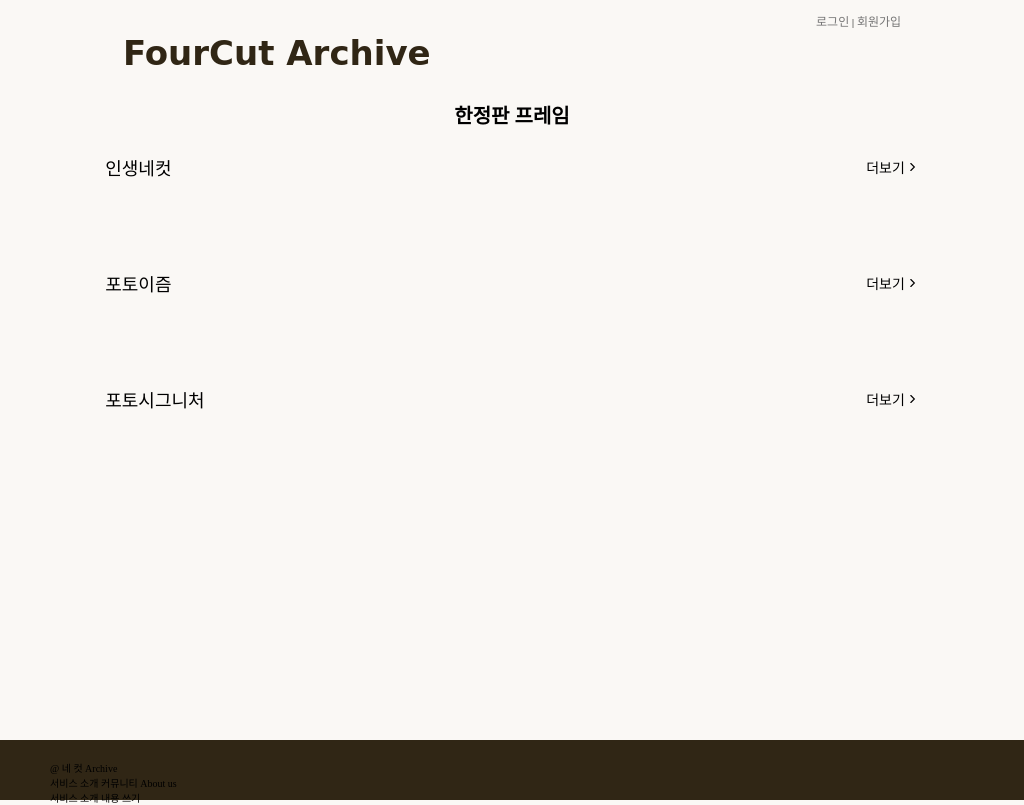
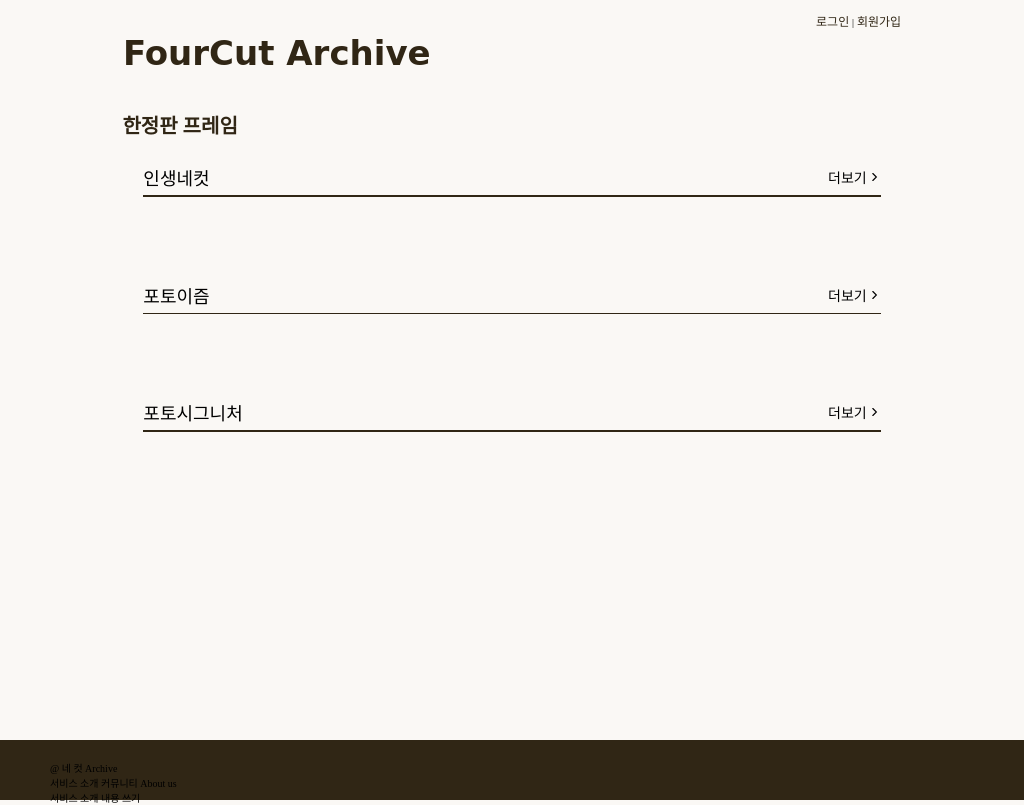
Before and after one commit to piro17-Archive/FilmArchive, a Django app: page /limited in a window 1024 px wide. Run offline with Django 4.2, Linux system fonts and the light colour scheme; data that the repository does not hold is empty; some libraries are stand-ins or nearby versions; some web fonts are replaced.

Commit message:
[design] 기능별 메인페이지 마진 맞추기

```diff
--- a/config/settings.py
+++ b/config/settings.py
@@ -27,7 +27,7 @@ SECRET_KEY = 'django-insecure-4%(_=+p2-%^#cm#p6v9f9dvqre+6rr_gas24drsf#h^6hi&_w+
 DEBUG = True
 
 ALLOWED_HOSTS = ['*']
-CSRF_TRUSTED_ORIGINS = ['https://d10a-1-240-236-163.jp.ngrok.io']
+CSRF_TRUSTED_ORIGINS = ['']
 
 
 # Application definition
--- a/static/css/frame.css
+++ b/static/css/frame.css
@@ -1,7 +1,7 @@
 /* frame */
 @media screen and (max-width: 600px) {
   .frame__container {
-    margin: 3rem;
+    margin: 3rem 7%;
   }
 
   .frame__flex-box {
@@ -158,7 +158,7 @@
 
 @media screen and (min-width: 600px) and (max-width: 1024px) {
   .frame__container {
-    margin: 4rem;
+    margin: 4rem 10%;
   }
 
   .frame__flex-box {
@@ -313,7 +313,7 @@
 
 @media screen and (min-width: 1024px) {
   .frame__container {
-    margin: 5rem;
+    margin: 4rem 10%;
   }
 
   .frame__flex-box {
@@ -332,6 +332,7 @@
     font-size: 2rem;
     font-weight: 700;
     width: 100%;
+    white-space: nowrap;
   }
 
   .frame__left .frame__create {
--- a/static/css/limited.css
+++ b/static/css/limited.css
@@ -6,6 +6,8 @@
 
   .limited--title {
     font-size: 1.8rem;
+    margin-bottom: 2rem;
+    padding: 0 1rem;
   }
 
   .more--text{
@@ -18,41 +20,66 @@
   }
 
   .company--name{
-    font-size: 1.4rem;
+    font-size: 1.5rem;
     font-weight: 500;
   }
 
   .limited-frame--section{
-    width: 90%;
+    width: 95%;
     display: grid;
     grid-template-columns: repeat(3, 1fr);
-    column-gap: 2rem;
+    column-gap: 1rem;
     margin-top: 1rem;
-  }
-
-  .limited-frame--section img{
-    width: 100%;
-    height: 100%;
   }
 
   .limited-frame--section a:nth-last-child(1){
     display:none;
   }
-
-  .photoism img{
-    height: 100%;
-    width: 100%;
-  }
-
 }
 
 @media screen and (min-width: 480px) and (max-width: 1024px){
   .limited--container{
-    margin: 4rem 6rem;
+    margin: 4rem 10%;
   }
 
   .limited--title {
     font-size: 2rem;
+    margin: 1rem 0 2.5rem 0;
+    padding: 0 2rem;
+  }
+
+  .more--text{
+    font-size: 1.2rem;
+  }
+
+  .arrow-icon{
+    width: 1.2rem;
+    height: 1.2rem;
+  }
+
+  .company--name{
+    font-size: 1.6rem;
+    font-weight: 500;
+  }
+
+  .limited-frame--section{
+    width: 95%;
+    display: grid;
+    grid-template-columns: repeat(4, 1fr);
+    column-gap: 1.5rem;
+    margin-top: 1rem;
+  }
+}
+
+@media screen and (min-width: 1024px) {
+  .limited--container{
+    margin: 4rem 10%;
+  }
+
+  .limited--title {
+    font-size: 2rem;
+    padding: 0 2rem;
+    margin: 1rem 0 2.5rem 0;
   }
 
   .more--text{
@@ -74,60 +101,7 @@
     display: grid;
     grid-template-columns: repeat(4, 1fr);
     column-gap: 2rem;
-    margin-top: 1rem;
-  }
-
-  .limited-frame--section img{
-    width: 100%;
-    height: 100%;
-  }
-
-  .photoism img{
-    height: 100%;
-    width: 100%;
-  }
-
-}
-
-@media screen and (min-width: 1024px) {
-  .limited--container{
-    margin: 4rem 6rem;
-  }
-
-  .limited--title {
-    font-size: 2rem;
-  }
-
-  .more--text{
-    font-size: 1.4rem;
-  }
-
-  .arrow-icon{
-    width: 1.4rem;
-    height: 1.4rem;
-  }
-
-  .company--name{
-    font-size: 1.8rem;
-    font-weight: 500;
-  }
-
-  .limited-frame--section{
-    width: 90%;
-    display: grid;
-    grid-template-columns: repeat(4, 1fr);
-    column-gap: 3rem;
     margin-top: 2rem;
-  }
-
-  .limited-frame--section img{
-    width: 100%;
-    height: 100%;
-  }
-
-  .photoism img{
-    height: 100%;
-    width: 100%;
   }
 }
 
@@ -139,17 +113,16 @@
 }
 
 .limited--title {
-  font-weight: 600;
-  margin-bottom: 2.5rem;
+  font-weight: 700;
   width: 100%;
-  text-align: center;
+  color: var(--main-color);
 }
 
 .per-company{
+  width: 90%;
   display: flex;
   flex-direction: column;
   align-items: center;
-  width: 90%;
   margin-bottom: 5rem;
 }
 
@@ -169,11 +142,13 @@
   margin-top: 0.5rem;
   margin-bottom: 1.5rem;
   width: 100%;
+  background: var(--main-color);
+  height: 0.15rem;
 }
 
 .limited-frame--section a{
   text-align: center;
-  background-color: rgb(247, 247, 247);
+  background-color: rgb(241, 241, 241);
   overflow: hidden;
 }
 
@@ -182,3 +157,14 @@
   height: 100%;
   object-fit: contain;
 }
+
+.photoism img{
+  height: 100%;
+  width: 100%;
+  object-fit: contain;
+}
+
+.limited-frame--section img{
+  width: 100%;
+  height: 100%;
+}
--- a/static/css/main.css
+++ b/static/css/main.css
@@ -184,6 +184,7 @@
   .main__navbar a {
     font-weight: 500;
     line-height: 1.3em;
+    color: var(--main-color);
   }
 
   .main__navbar a:hover {
@@ -230,6 +231,7 @@
     color: var(--main-gray600);
     font-size: 1.2rem;
     font-weight: 800;
+    font-size: 1.2rem;
   }
 
  .main__navbar-btn {
```
Also changed, not shown: static/css/album.css (+39 -20 lines).
